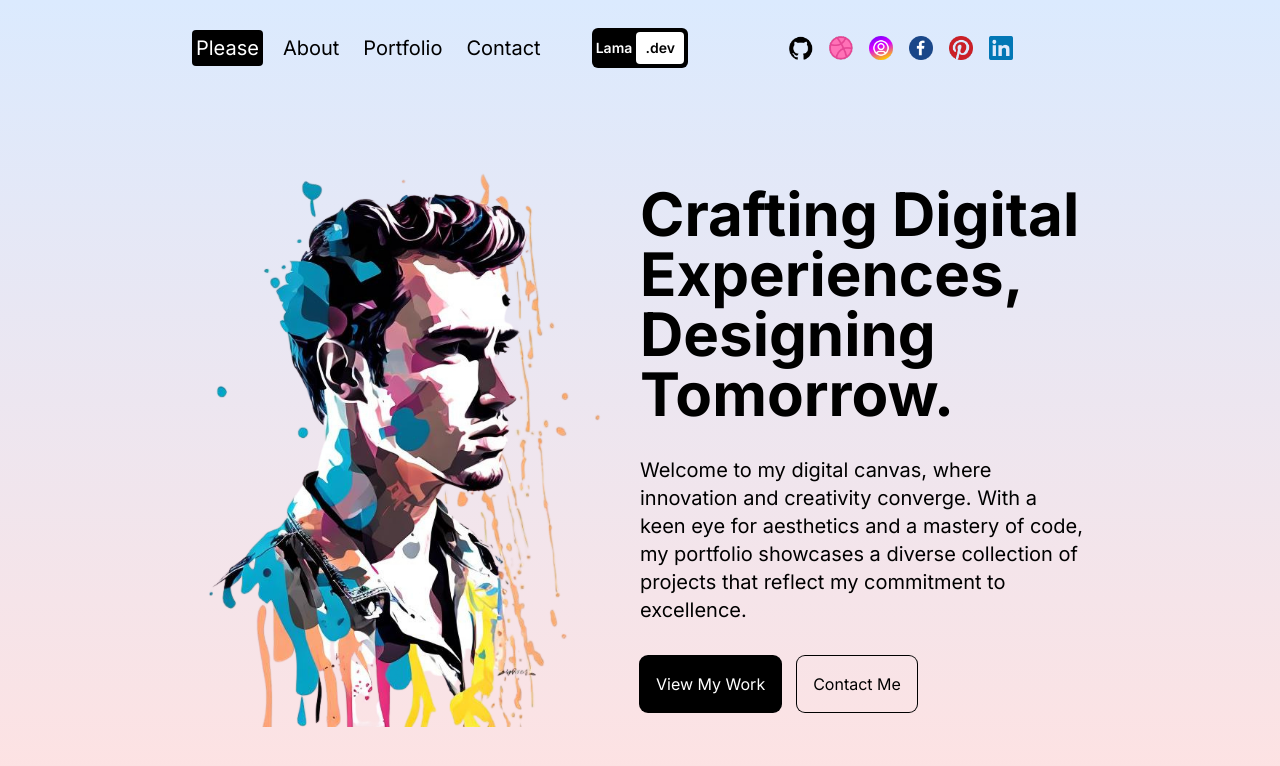
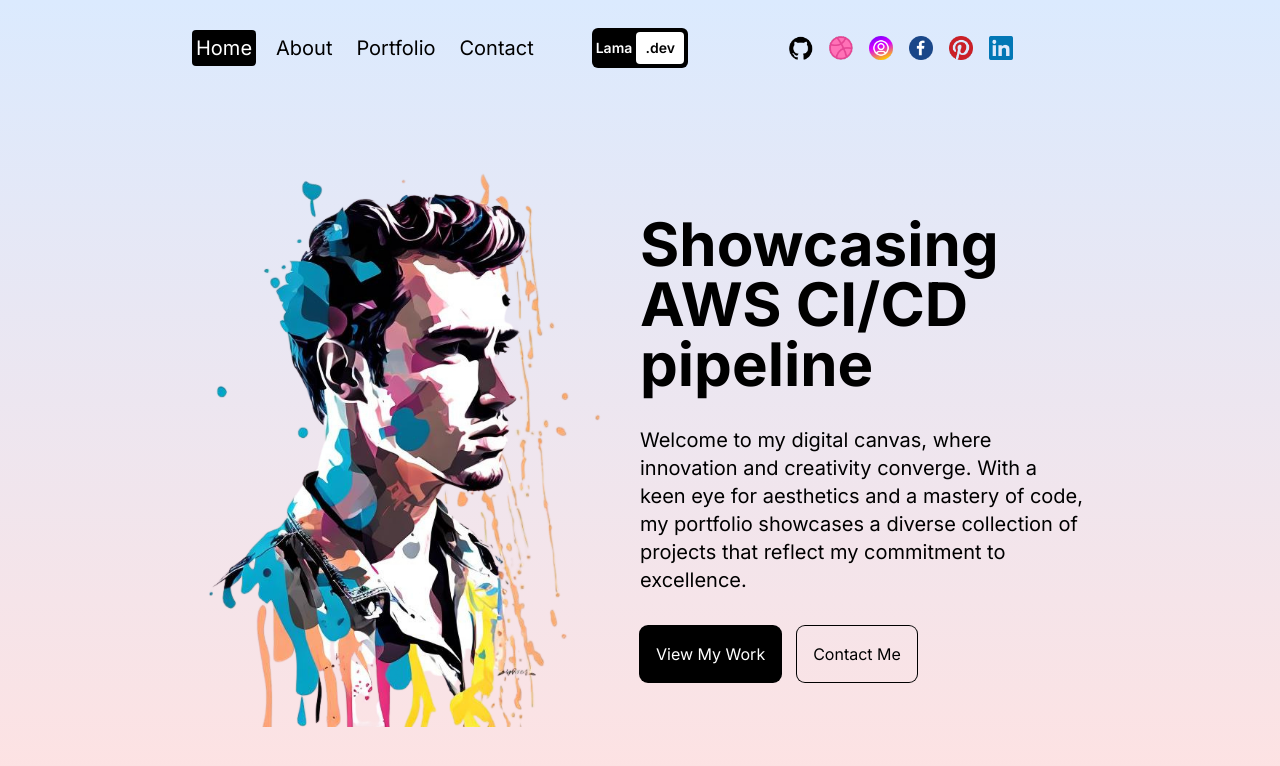
Before and after one commit to onaisali4952/next-animated-portfolio-completed, a Next.js app: page / in a window 1280 px wide. Shown: the top 766 px of the page. Built offline with nearby package versions, Linux system fonts and the light colour scheme.

Commit message:
Updated front page text

```diff
--- a/src/app/page.jsx
+++ b/src/app/page.jsx
@@ -20,7 +20,7 @@ const Homepage = () => {
         <div className="h-1/2 lg:h-full lg:w-1/2 flex flex-col gap-8 items-center justify-center">
           {/* TITLE */}
           <h1 className="text-4xl md:text-6xl font-bold">
-            Crafting Digital Experiences, Designing Tomorrow.
+            Showcasing AWS CI/CD pipeline
           </h1>
           {/* DESC */}
           <p className="md:text-xl">
--- a/src/components/navbar.jsx
+++ b/src/components/navbar.jsx
@@ -7,7 +7,7 @@ import NavLink from "./navLink";
 import { motion } from "framer-motion";
 
 const links = [
-  { url: "/", title: "Please" },
+  { url: "/", title: "Home" },
   { url: "/about", title: "About" },
   { url: "/portfolio", title: "Portfolio" },
   { url: "/contact", title: "Contact" },
```
